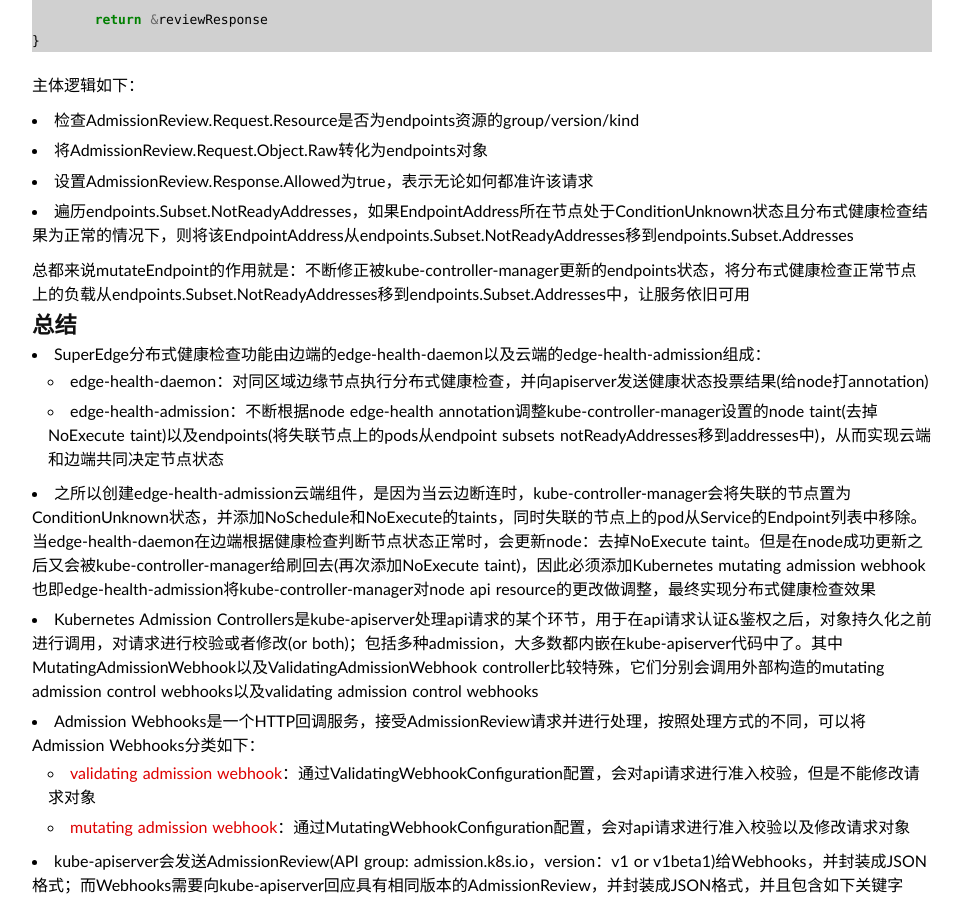
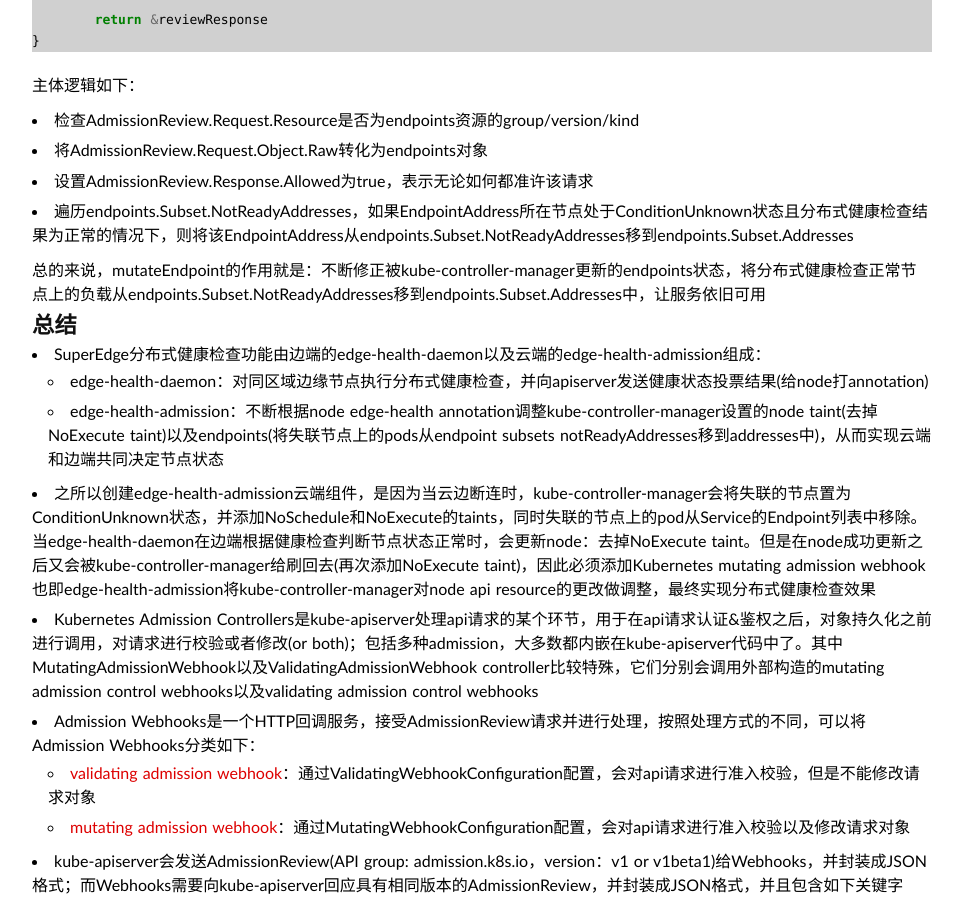
Before and after one commit to duyanghao/duyanghao.github.io, a Jekyll site: the page built from _posts/2021-3-8-superedge-edge-health-admission.md, in a window 1280 px wide and 900 px high, scrolled down 10516 px. Shown: the whole window, without its empty margins (158-1121 px from the left). Built offline with Jekyll 4.4.1, drawn with Linux system fonts in a browser that asks for light colours; some web fonts are replaced; comment, search, counter and statistics services are not loaded; some of the changed text lies outside the part shown.

Commit message:
update superedge intros
Signed-off-by: duyanghao <1294057873@qq.com>

```diff
--- a/_posts/2021-3-8-superedge-edge-health-admission.md
+++ b/_posts/2021-3-8-superedge-edge-health-admission.md
@@ -383,7 +383,7 @@
 * 设置AdmissionReview.Response.Allowed为true，表示无论如何都准许该请求
 * 执行协助边端健康检查核心逻辑：在节点处于ConditionUnknown状态且分布式健康检查结果为正常的情况下，若节点存在NoExecute(node.kubernetes.io/unreachable) taint，则将其移除
 
-总都来说mutateNodeTaint的作用就是：不断修正被kube-controller-manager更新的节点状态，去掉NoExecute(node.kubernetes.io/unreachable) taint，让节点不会被驱逐
+总的来说，mutateNodeTaint的作用就是：不断修正被kube-controller-manager更新的节点状态，去掉NoExecute(node.kubernetes.io/unreachable) taint，让节点不会被驱逐
 
 2、mutateEndpoint
 
@@ -470,7 +470,7 @@
 * 设置AdmissionReview.Response.Allowed为true，表示无论如何都准许该请求
 * 遍历endpoints.Subset.NotReadyAddresses，如果EndpointAddress所在节点处于ConditionUnknown状态且分布式健康检查结果为正常的情况下，则将该EndpointAddress从endpoints.Subset.NotReadyAddresses移到endpoints.Subset.Addresses
 
-总都来说mutateEndpoint的作用就是：不断修正被kube-controller-manager更新的endpoints状态，将分布式健康检查正常节点上的负载从endpoints.Subset.NotReadyAddresses移到endpoints.Subset.Addresses中，让服务依旧可用
+总的来说，mutateEndpoint的作用就是：不断修正被kube-controller-manager更新的endpoints状态，将分布式健康检查正常节点上的负载从endpoints.Subset.NotReadyAddresses移到endpoints.Subset.Addresses中，让服务依旧可用
 
 ## 总结
 
```
